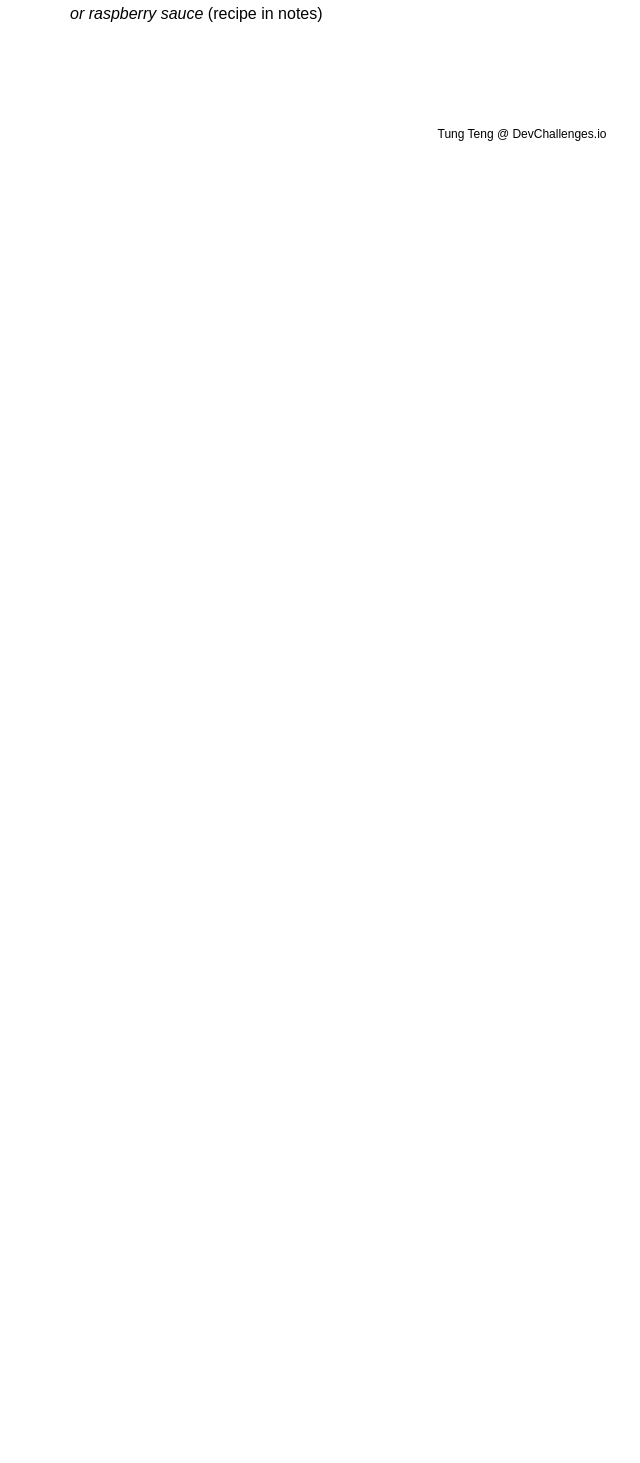
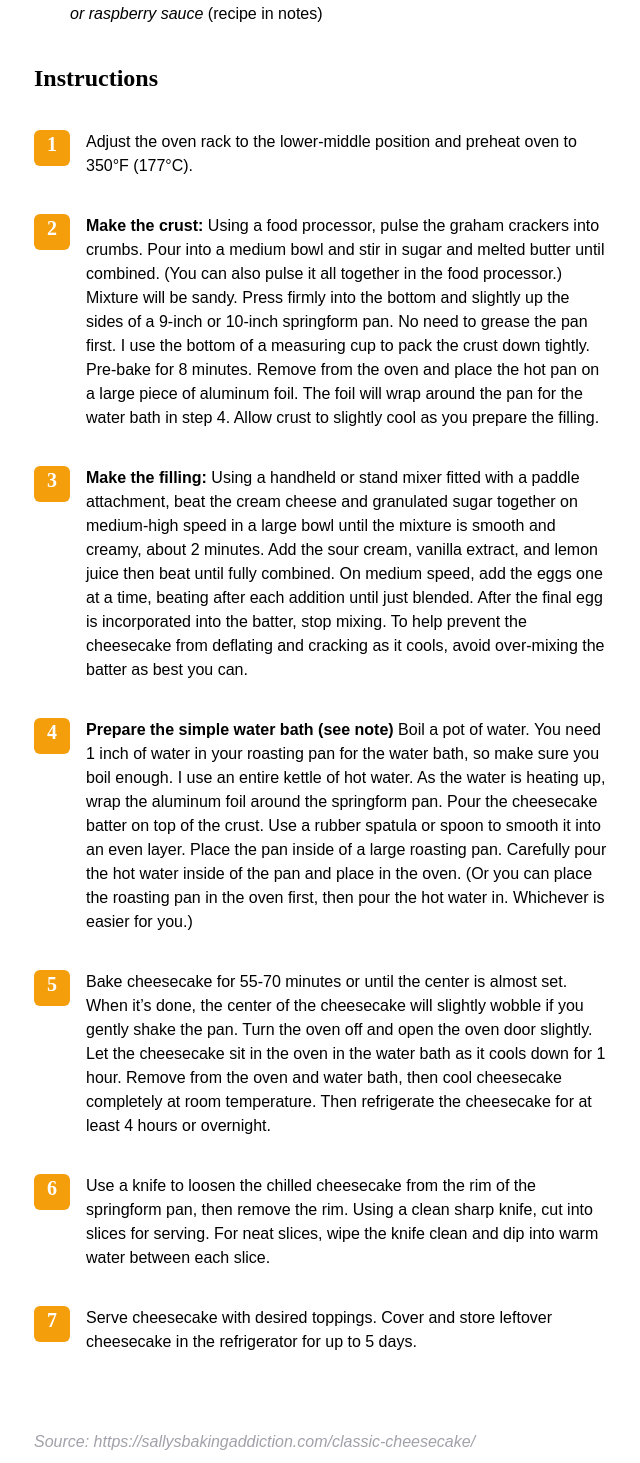
Before and after one commit to tung-eh/recipe-challenge, a React (Create React App) app: page / in a window 1280 px wide. Shown: the part 1327-2790 px from the top of the page, without its empty margins (118-758 px from the left). Before the commit the page ends 1493 px from the top, so only its background shows below. Built offline with nearby package versions, Linux system fonts and the light colour scheme.

Commit message:
Instructions section

```diff
--- a/src/App.js
+++ b/src/App.js
@@ -4,6 +4,7 @@
 import { ReactComponent as DominoIcon } from './icons/6dots.svg'
 import { ReactComponent as MealIcon } from './icons/restaurant_menu-24px.svg'
 import Ingredients from './Ingredients'
+import Instructions from './Instructions'
 import cakeImg from './images/photo1.png'
 
 const Info = ({ Icon, title, value, color = 'gray-700' }) => (
@@ -39,6 +40,9 @@
         <div className="grid gap-9 max-w-xl">
           <h1 className="font-serif font-bold text-2xl">Ingredients</h1>
           <Ingredients />
+          <h1 className="font-serif font-bold text-2xl">Instructions</h1>
+          <Instructions />
+          <div className="italic text-gray-400 mt-10">{`Source: https://sallysbakingaddiction.com/classic-cheesecake/`}</div>
         </div>
         <div className="rounded-xl shadow-md grid gap-10 p-12">
           <Info
--- /dev/null
+++ b/src/Instructions.js
@@ -0,0 +1,21 @@
+const instructions = [
+  `Adjust the oven rack to the lower-middle position and preheat oven to 350°F (177°C).`,
+  `<b>Make the crust:</b> Using a food processor, pulse the graham crackers into crumbs. Pour into a medium bowl and stir in sugar and melted butter until combined. (You can also pulse it all together in the food processor.) Mixture will be sandy. Press firmly into the bottom and slightly up the sides of a 9-inch or 10-inch springform pan. No need to grease the pan first. I use the bottom of a measuring cup to pack the crust down tightly. Pre-bake for 8 minutes. Remove from the oven and place the hot pan on a large piece of aluminum foil. The foil will wrap around the pan for the water bath in step 4. Allow crust to slightly cool as you prepare the filling.`,
+  `<b>Make the filling:</b> Using a handheld or stand mixer fitted with a paddle attachment, beat the cream cheese and granulated sugar together on medium-high speed in a large bowl until the mixture is smooth and creamy, about 2 minutes. Add the sour cream, vanilla extract, and lemon juice then beat until fully combined. On medium speed, add the eggs one at a time, beating after each addition until just blended. After the final egg is incorporated into the batter, stop mixing. To help prevent the cheesecake from deflating and cracking as it cools, avoid over-mixing the batter as best you can.`,
+  `<b>Prepare the simple water bath (see note)</b> Boil a pot of water. You need 1 inch of water in your roasting pan for the water bath, so make sure you boil enough. I use an entire kettle of hot water. As the water is heating up, wrap the aluminum foil around the springform pan. Pour the cheesecake batter on top of the crust. Use a rubber spatula or spoon to smooth it into an even layer. Place the pan inside of a large roasting pan. Carefully pour the hot water inside of the pan and place in the oven. (Or you can place the roasting pan in the oven first, then pour the hot water in. Whichever is easier for you.)`,
+  `Bake cheesecake for 55-70 minutes or until the center is almost set. When it’s done, the center of the cheesecake will slightly wobble if you gently shake the pan. Turn the oven off and open the oven door slightly. Let the cheesecake sit in the oven in the water bath as it cools down for 1 hour. Remove from the oven and water bath, then cool cheesecake completely at room temperature. Then refrigerate the cheesecake for at least 4 hours or overnight.`,
+  `Use a knife to loosen the chilled cheesecake from the rim of the springform pan, then remove the rim. Using a clean sharp knife, cut into slices for serving. For neat slices, wipe the knife clean and dip into warm water between each slice.`,
+  `Serve cheesecake with desired toppings. Cover and store leftover cheesecake in the refrigerator for up to 5 days.`,
+]
+
+const Instructions = () =>
+  instructions.map((instruction, index) => (
+    <div className="grid grid-flow-col auto-cols-auto gap-4 justify-start">
+      <div className="rounded-md w-9 h-9 bg-yellow-500 grid place-items-center font-serif font-bold text-xl text-white leading-none">
+        <span className="relative -top-1">{index + 1}</span>
+      </div>
+      <span dangerouslySetInnerHTML={{ __html: instruction }} />
+    </div>
+  ))
+
+export default Instructions
```
